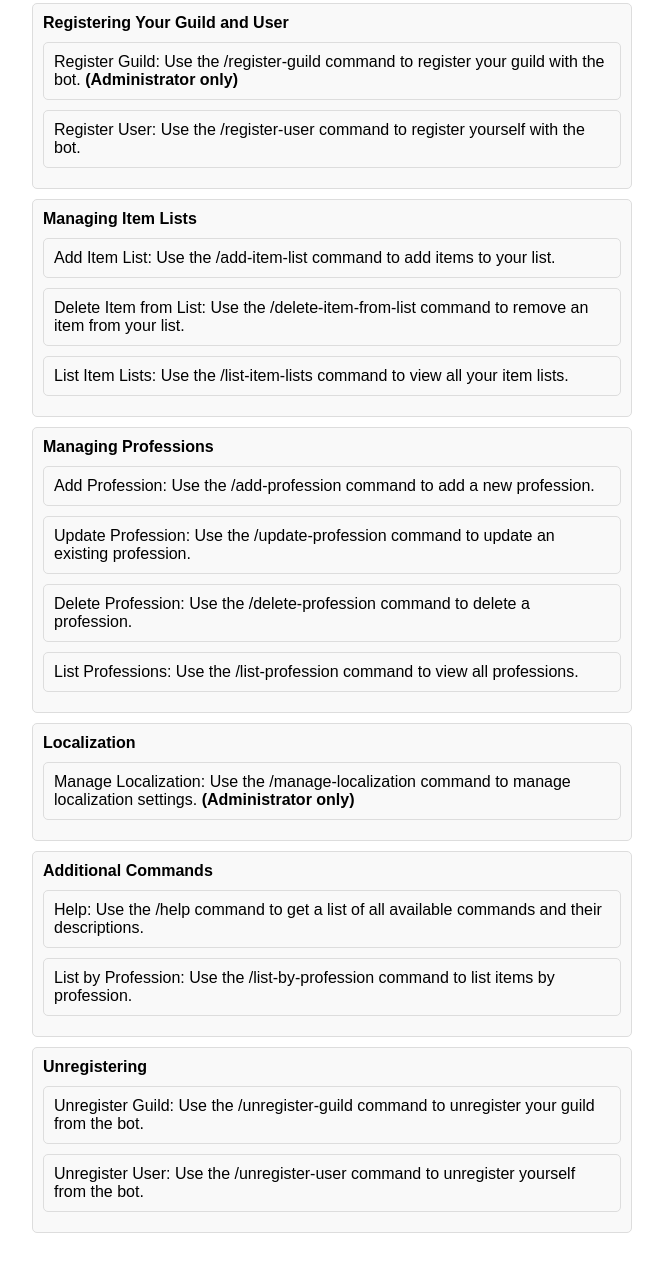
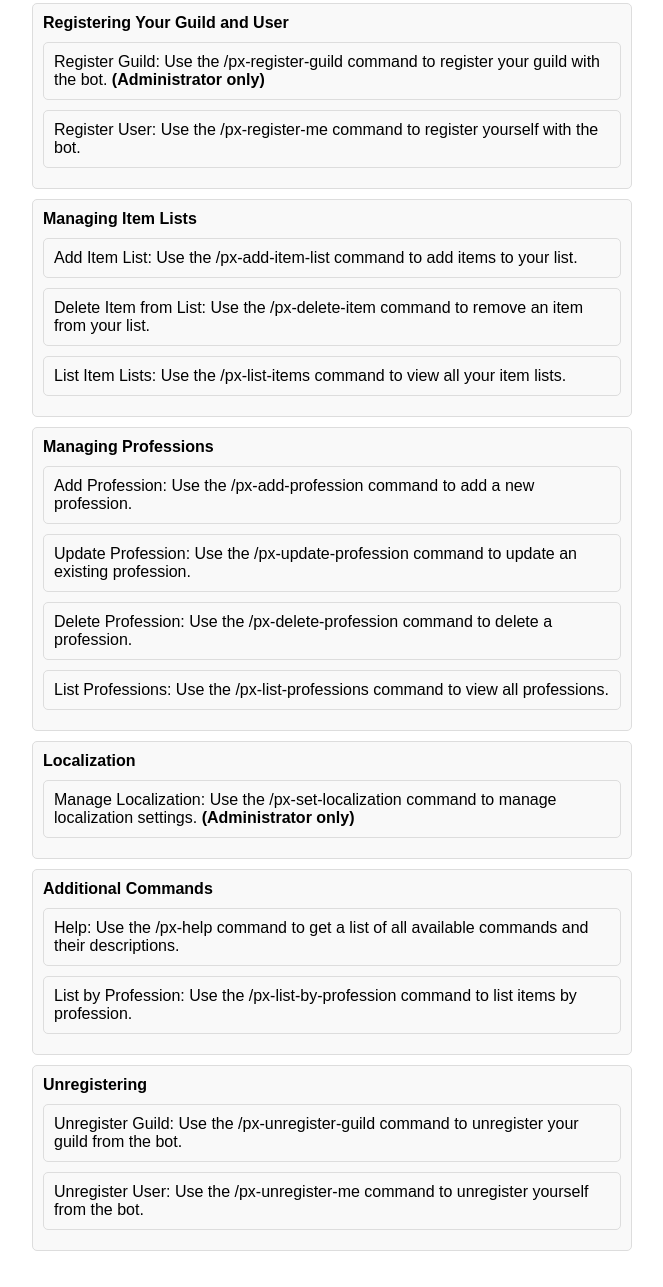
Before and after one commit to paxianbot/paxianbot.github.io, a plain HTML site: page faq.html in a window 1280 px wide. Shown: the part 889-2176 px from the top of the page, without its empty margins (308-971 px from the left). Drawn offline with Linux system fonts and the light colour scheme.

Commit message:
fix: bot commands

```diff
--- a/faq.html
+++ b/faq.html
@@ -120,11 +120,11 @@
             <strong>Registering Your Guild and User</strong><br />
             <ul>
               <li>
-                Register Guild: Use the /register-guild command to register your
-                guild with the bot. <strong>(Administrator only)</strong>
+                Register Guild: Use the /px-register-guild command to register
+                your guild with the bot. <strong>(Administrator only)</strong>
               </li>
               <li>
-                Register User: Use the /register-user command to register
+                Register User: Use the /px-register-me command to register
                 yourself with the bot.
               </li>
             </ul>
@@ -133,16 +133,16 @@
             <strong>Managing Item Lists</strong><br />
             <ul>
               <li>
-                Add Item List: Use the /add-item-list command to add items to
+                Add Item List: Use the /px-add-item-list command to add items to
                 your list.
               </li>
               <li>
-                Delete Item from List: Use the /delete-item-from-list command to
-                remove an item from your list.
+                Delete Item from List: Use the /px-delete-item command to remove
+                an item from your list.
               </li>
               <li>
-                List Item Lists: Use the /list-item-lists command to view all
-                your item lists.
+                List Item Lists: Use the /px-list-items command to view all your
+                item lists.
               </li>
             </ul>
           </li>
@@ -150,20 +150,20 @@
             <strong>Managing Professions</strong><br />
             <ul>
               <li>
-                Add Profession: Use the /add-profession command to add a new
+                Add Profession: Use the /px-add-profession command to add a new
                 profession.
               </li>
               <li>
-                Update Profession: Use the /update-profession command to update
-                an existing profession.
+                Update Profession: Use the /px-update-profession command to
+                update an existing profession.
               </li>
               <li>
-                Delete Profession: Use the /delete-profession command to delete
-                a profession.
+                Delete Profession: Use the /px-delete-profession command to
+                delete a profession.
               </li>
               <li>
-                List Professions: Use the /list-profession command to view all
-                professions.
+                List Professions: Use the /px-list-professions command to view
+                all professions.
               </li>
             </ul>
           </li>
@@ -171,7 +171,7 @@
             <strong>Localization</strong><br />
             <ul>
               <li>
-                Manage Localization: Use the /manage-localization command to
+                Manage Localization: Use the /px-set-localization command to
                 manage localization settings.
                 <strong>(Administrator only)</strong>
               </li>
@@ -181,12 +181,12 @@
             <strong>Additional Commands</strong><br />
             <ul>
               <li>
-                Help: Use the /help command to get a list of all available
+                Help: Use the /px-help command to get a list of all available
                 commands and their descriptions.
               </li>
               <li>
-                List by Profession: Use the /list-by-profession command to list
-                items by profession.
+                List by Profession: Use the /px-list-by-profession command to
+                list items by profession.
               </li>
             </ul>
           </li>
@@ -194,11 +194,11 @@
             <strong>Unregistering</strong><br />
             <ul>
               <li>
-                Unregister Guild: Use the /unregister-guild command to
+                Unregister Guild: Use the /px-unregister-guild command to
                 unregister your guild from the bot.
               </li>
               <li>
-                Unregister User: Use the /unregister-user command to unregister
+                Unregister User: Use the /px-unregister-me command to unregister
                 yourself from the bot.
               </li>
             </ul>
```
